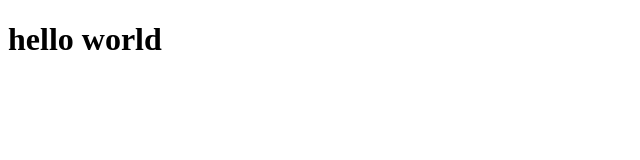
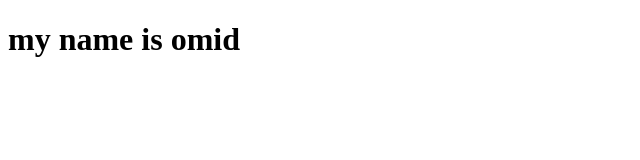
Before and after one commit to omidkhajehvand/myRipository, a plain HTML site: page index.html in a window 1280 px wide. Shown: the whole page, without its empty margins (0-640 px from the left). Drawn offline with Linux system fonts and the light colour scheme.

Commit message:
create h1

```diff
--- a/index.html
+++ b/index.html
@@ -7,6 +7,6 @@
 </head>
 <body>
 
-    <h1>hello world</h1>
+    <h1>my name is omid</h1>
 </body>
 </html>
```
